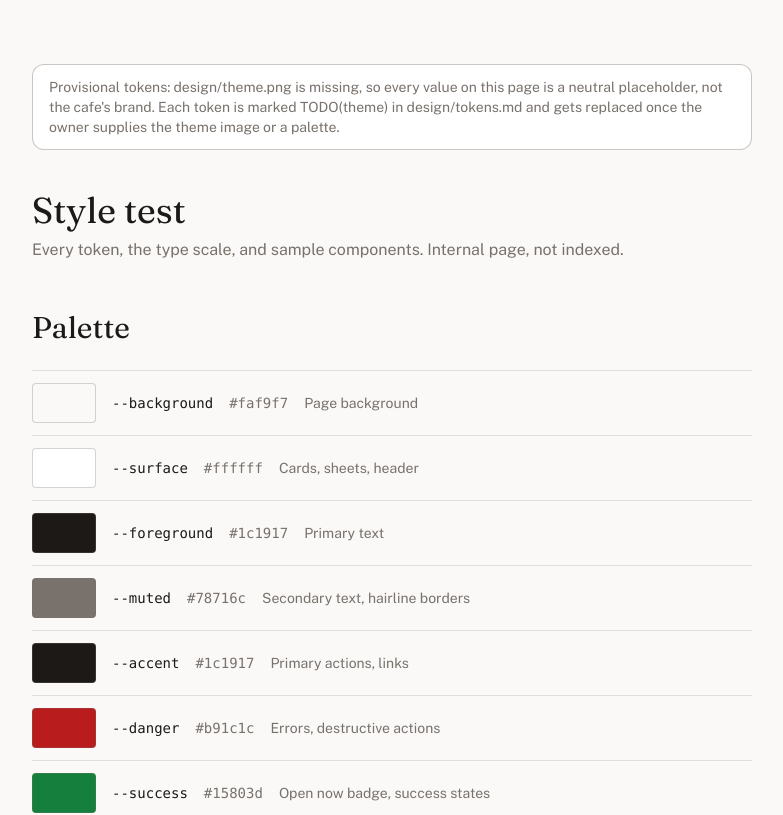
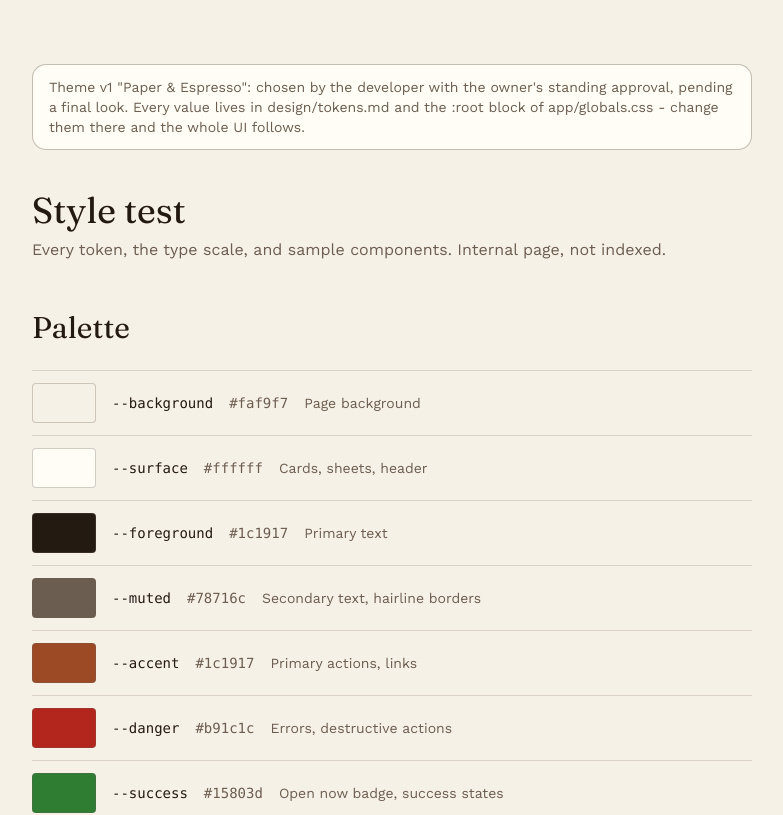
Before and after one commit to Avani376/cafe-website, a Next.js app: page /style-test in a window 1280 px wide. Shown: the top 815 px of the page, without its empty margins (248-1031 px from the left). Built offline with nearby package versions, Linux system fonts and the light colour scheme.

Commit message:
Theme v1 Paper and Espresso: final palette, Fraunces + Work Sans, tokens doc

```diff
--- a/app/globals.css
+++ b/app/globals.css
@@ -3,23 +3,22 @@
 /*
  * Design tokens - the only colors and fonts in the project live here.
  *
- * PROVISIONAL: design/theme.png does not exist in the repo yet, so every
- * value below is a neutral placeholder, not the cafe's brand. Each is marked
- * TODO(theme) and must be replaced once the owner provides the theme image
- * or a palette (see the Questions section in design/tokens.md).
- *
- * Components consume these tokens only through Tailwind utilities mapped in
- * the @theme inline block below. No hard-coded hex values in components.
+ * Theme v1 "Paper & Espresso", chosen by the developer (owner-approved
+ * path pending): warm paper background, espresso ink, terracotta accent.
+ * Roles per PRD Section 4.1; every text pair is WCAG AA checked (see
+ * design/tokens.md). The owner can override any value here - components
+ * consume tokens only through the Tailwind mapping below, so nothing else
+ * changes. No hard-coded hex values in components.
  */
 :root {
-  --background: #faf9f7; /* TODO(theme) provisional warm paper neutral */
-  --surface: #ffffff; /* TODO(theme) provisional card and sheet surface */
-  --foreground: #1c1917; /* TODO(theme) provisional near-black text */
-  --muted: #78716c; /* TODO(theme) provisional secondary text, hairlines */
-  --accent: #1c1917; /* TODO(theme) provisional neutral accent, primary actions */
-  --danger: #b91c1c; /* TODO(theme) provisional accessible error red */
-  --success: #15803d; /* TODO(theme) provisional accessible success green */
-  --radius: 12px; /* TODO(theme) provisional corner radius */
+  --background: #f6f1e7; /* warm paper cream - page background */
+  --surface: #fffdf6; /* steamed-milk white - cards, header, drawer */
+  --foreground: #231a12; /* espresso ink - primary text */
+  --muted: #6b5d4f; /* roast taupe - secondary text, hairlines */
+  --accent: #9c4a26; /* terracotta - primary actions, links */
+  --danger: #b3261e; /* brick red - errors, destructive actions */
+  --success: #2e7d32; /* leaf green - open badge, veg mark, success */
+  --radius: 14px; /* soft card corner radius */
 }
 
 /*
@@ -36,10 +35,9 @@
   --color-success: var(--success);
   --radius-card: var(--radius);
 
-  /* next/font variables from app/layout.tsx, with plain fallback stacks.
-     TODO(theme): pairing is provisional until the theme image is reviewed. */
+  /* next/font variables from app/layout.tsx, with plain fallback stacks. */
   --font-display: var(--font-fraunces), Georgia, "Times New Roman", serif;
-  --font-body: var(--font-public-sans), system-ui, sans-serif;
+  --font-body: var(--font-work-sans), system-ui, sans-serif;
 }
 
 body {
--- a/app/layout.tsx
+++ b/app/layout.tsx
@@ -1,14 +1,15 @@
 import type { Metadata } from "next";
-import { Fraunces, Public_Sans } from "next/font/google";
+import { Fraunces, Work_Sans } from "next/font/google";
 import { getSite } from "@/lib/content";
 import "./globals.css";
 
 /*
- * TODO(theme): this pairing is provisional because design/theme.png is
- * missing from the repo. Swap the families here (and in design/tokens.md and
- * app/globals.css) once the owner confirms the real theme. Both fonts are
- * loaded with next/font and exposed as CSS variables that the Tailwind theme
- * maps to the font-display and font-body utilities.
+ * Theme v1 "Paper & Espresso" pairing: Fraunces for display (warm, slightly
+ * wonky serif that suits a specialty cafe) and Work Sans for body text
+ * (humanist, highly legible). Both are loaded with next/font and exposed as
+ * CSS variables that the Tailwind theme maps to the font-display and
+ * font-body utilities. To change the pairing, edit here, the fallback
+ * stacks in app/globals.css, and design/tokens.md.
  */
 const display = Fraunces({
   subsets: ["latin"],
@@ -16,9 +17,9 @@ const display = Fraunces({
   display: "swap",
 });
 
-const body = Public_Sans({
+const body = Work_Sans({
   subsets: ["latin"],
-  variable: "--font-public-sans",
+  variable: "--font-work-sans",
   display: "swap",
 });
 
--- a/app/style-test/page.tsx
+++ b/app/style-test/page.tsx
@@ -81,9 +81,9 @@ export default function StyleTestPage() {
   return (
     <main className="mx-auto max-w-3xl px-6 py-16">
       <p className="rounded-card border border-muted/40 bg-surface px-4 py-3 text-sm text-muted">
-        Provisional tokens: design/theme.png is missing, so every value on this page is a neutral
-        placeholder, not the cafe&apos;s brand. Each token is marked TODO(theme) in design/tokens.md
-        and gets replaced once the owner supplies the theme image or a palette.
+        Theme v1 &quot;Paper &amp; Espresso&quot;: chosen by the developer with the owner&apos;s
+        standing approval, pending a final look. Every value lives in design/tokens.md and the :root
+        block of app/globals.css - change them there and the whole UI follows.
       </p>
 
       <h1 className="mt-10 font-display text-4xl">Style test</h1>
--- a/components/DietMark.tsx
+++ b/components/DietMark.tsx
@@ -1,7 +1,8 @@
 /*
  * Standard Indian dietary marks (PRD Section 6.3): green square with a dot
  * for veg, bordered square with a triangle for non-veg. Colors come from
- * tokens (TODO(theme): non-veg mark traditionally uses brown).
+ * tokens; the FSSAI brown for non-veg is approximated by --danger (see
+ * design/tokens.md, owner notes).
  */
 export function DietMark({ diet }: { diet: "veg" | "non-veg" }) {
   const color = diet === "veg" ? "var(--success)" : "var(--danger)";
--- a/design/tokens.md
+++ b/design/tokens.md
@@ -1,37 +1,57 @@
 # Design tokens
 
-> **Status: PROVISIONAL.** `design/theme.png` does not exist in the repo yet,
-> so every value below is a neutral placeholder, not the cafe's brand. The
-> owner should provide the theme image or fill the values in directly
-> (PRD Section 4.1 reserves these as TODO fields). Components consume tokens
-> only through the Tailwind mapping in `app/globals.css` - no hard-coded hex
-> or fonts anywhere else.
+Theme **v1 "Paper & Espresso"**. The owner's theme image (`design/theme.png`)
+was never provided, so the developer chose a cohesive direction with the
+owner's standing approval. Every value lives here and in the `:root` block of
+`app/globals.css`; components consume tokens only through the Tailwind mapping
+in `@theme inline` - no hard-coded hex or fonts anywhere else.
+
+> The owner can override any value at any time: change it in
+> `app/globals.css` (and this file) and the whole UI follows. The PRD's
+> standing rule applies - a human reading the palette beats an agent
+> guessing it, so these remain one confirmation away from final.
 
 ## Palette
 
-| Token          | Value     | Role                             | Status                                     |
-| -------------- | --------- | -------------------------------- | ------------------------------------------ |
-| `--background` | `#faf9f7` | Page background                  | TODO(theme) provisional warm paper neutral |
-| `--surface`    | `#ffffff` | Cards, sheets, header surface    | TODO(theme) provisional                    |
-| `--foreground` | `#1c1917` | Primary text                     | TODO(theme) provisional                    |
-| `--muted`      | `#78716c` | Secondary text, hairline borders | TODO(theme) provisional                    |
-| `--accent`     | `#1c1917` | Primary actions, links           | TODO(theme) provisional neutral            |
-| `--danger`     | `#b91c1c` | Errors, destructive actions      | TODO(theme) provisional                    |
-| `--success`    | `#15803d` | Open now badge, success states   | TODO(theme) provisional                    |
+| Token          | Value     | Role                                         | Rationale                                                                             |
+| -------------- | --------- | -------------------------------------------- | ------------------------------------------------------------------------------------- |
+| `--background` | `#f6f1e7` | Page background                              | Warm paper cream - reads like aged paper / milk foam, appetising with food photos     |
+| `--surface`    | `#fffdf6` | Cards, header, drawer, sheets                | Steamed-milk white, a step lighter than the paper so cards lift without heavy shadows |
+| `--foreground` | `#231a12` | Primary text                                 | Espresso ink - warm near-black instead of pure #000, keeps the page soft              |
+| `--muted`      | `#6b5d4f` | Secondary text, hairline borders             | Roast taupe; deep enough for AA body text at ~5.2:1                                   |
+| `--accent`     | `#9c4a26` | Primary actions, links, active tab underline | Terracotta / coffee-cherry; ~6.1:1 with white text, distinct from danger red          |
+| `--danger`     | `#b3261e` | Errors, destructive actions, non-veg mark    | Brick red - clearly hotter than the terracotta accent                                 |
+| `--success`    | `#2e7d32` | Open-now badge, veg mark, success stamp      | Leaf green, AA on surface at ~5.5:1                                                   |
 
 7 roles as required by PRD Section 4.1 (background, surface, text, accent,
 muted, danger, success).
 
+### Contrast (WCAG 2.2 AA, PRD Section 10)
+
+Approximate ratios for the pairs actually used in the UI:
+
+| Pair                                   | Ratio  | Pass             |
+| -------------------------------------- | ------ | ---------------- |
+| foreground on background / surface     | ~14:1  | AAA              |
+| muted on background / surface          | ~5.2:1 | AA (normal text) |
+| surface (button text) on accent        | ~6.1:1 | AA               |
+| accent as text on background / surface | ~5.4:1 | AA               |
+| danger on surface                      | ~6.5:1 | AA               |
+| success on surface                     | ~5.5:1 | AA               |
+
+Opacity-derived hairlines (`border-muted/20..40`, `divide-muted/10..20`) are
+used only for decoration next to AA text, never as the sole text distinction.
+
 ## Typography
 
-| Role              | Family      | Loading                                           | Status                        |
-| ----------------- | ----------- | ------------------------------------------------- | ----------------------------- |
-| Heading / display | Fraunces    | `next/font/google`, variable `--font-fraunces`    | TODO(theme) provisional serif |
-| Body              | Public Sans | `next/font/google`, variable `--font-public-sans` | TODO(theme) provisional       |
+| Role              | Family        | Loading                                         | Why                                                                                             |
+| ----------------- | ------------- | ----------------------------------------------- | ----------------------------------------------------------------------------------------------- |
+| Heading / display | **Fraunces**  | `next/font/google`, variable `--font-fraunces`  | Warm, slightly wonky serif; reads "specialty cafe" without being a cliche                       |
+| Body              | **Work Sans** | `next/font/google`, variable `--font-work-sans` | Humanist sans - legible at small sizes on mobile (80%+ of traffic), pairs cleanly with Fraunces |
 
-Both are loaded in `app/layout.tsx` with `next/font` and mapped in the
-`@theme inline` block of `app/globals.css` to `font-display` and `font-body`
-utilities, with plain fallback stacks (Georgia / system-ui).
+Both load in `app/layout.tsx` with `next/font` (display: swap) and map to the
+`font-display` / `font-body` utilities in `@theme inline`, with plain
+fallback stacks (Georgia serif / system-ui sans).
 
 ### Size scale
 
@@ -46,32 +66,37 @@ utilities, with plain fallback stacks (Georgia / system-ui).
 
 ## Mood words
 
-TODO(theme) - pending the theme image. Not invented; the owner supplies them
-(PRD Section 4.1 requires three to five words taken from the image).
+**Warm · unhurried · hand-crafted · quietly vintage**
+
+(The palette and serif carry the warmth; generous whitespace and slow,
+subtle motion carry the "unhurried"; the terracotta and paper keep it
+hand-made rather than corporate.)
 
 ## Shape language
 
-- Corner radius: 12px (`--radius`, mapped to the `rounded-card` utility). TODO(theme).
-- Borders: 1px hairlines using the muted token at 20-40% opacity. TODO(theme).
-- Shadows: soft, low elevation (`shadow-sm`) only. TODO(theme).
-- Texture or grain: not decided. Ask the owner; PRD Section 5.11 allows subtle
-  paper grain only if the theme supports it.
+- Corner radius: **14px** (`--radius`, mapped to the `rounded-card` utility) -
+  soft but not bubbly.
+- Borders: 1px hairlines using the muted token at 20-40% opacity; no heavy
+  outlines.
+- Shadows: soft, low elevation (`shadow-sm` resting, `shadow-md` on card
+  hover) only - the paper aesthetic does the lifting, not shadows.
+- Texture/grain: none for now. A subtle paper grain is the natural next step
+  (PRD Section 5.11) and fits this theme if the owner wants it.
+- Translucency: exactly one surface - the sticky header on scroll
+  (`bg-background/90` + blur), per the anti-slop rules.
 
 ## Spacing rhythm
 
 Base unit: **4px** (Tailwind default scale, where `1` = 4px). Components use
 multiples of 4 / 8 / 12 / 16 / 24 / 32 / 48.
 
-## Questions for the owner
+## Notes for the owner
 
-1. `design/theme.png` is missing. Please add it to `/design/`, or reply with
-   the palette (hex + role) and heading/body fonts directly.
-2. Logo file `/public/brand/logo.svg` (PRD Section 4 TODO field) - missing.
-3. Cafe name - needed for page metadata and branding; currently a plain
-   placeholder, not invented.
-4. Real content from PRD Section 14: menu items with photos and prices, hours,
-   address, phone, map link, cafe story, social links. Needed from Phase 1 on.
-5. GST display decision (PRD Section 14.7): inclusive prices or added at
-   checkout? Needed before cart and pricing work (Phase 3).
-6. Database choice (PRD Section 9): Supabase Postgres or SQLite via Drizzle?
-   Needed by Phase 4.
+1. This palette is designed for the warm, neighbourhood speciality-cafe
+   brief (India, UPI pickup orders, veg marks). If you have a brand book or
+   theme image, send it and every value above can be swapped in one file.
+2. The non-veg FSSAI mark traditionally uses a specific brown; the UI uses
+   `--danger` (red) for it. Say the word and a dedicated brown token gets
+   added.
+3. Still needed regardless of theme: logo (`/public/brand/logo.svg`), cafe
+   name, real photos, menu, hours, copy, social links (PRD Section 14).
```
Also changed, not shown: 1 other file (tests, documents, lock files or other folders).
